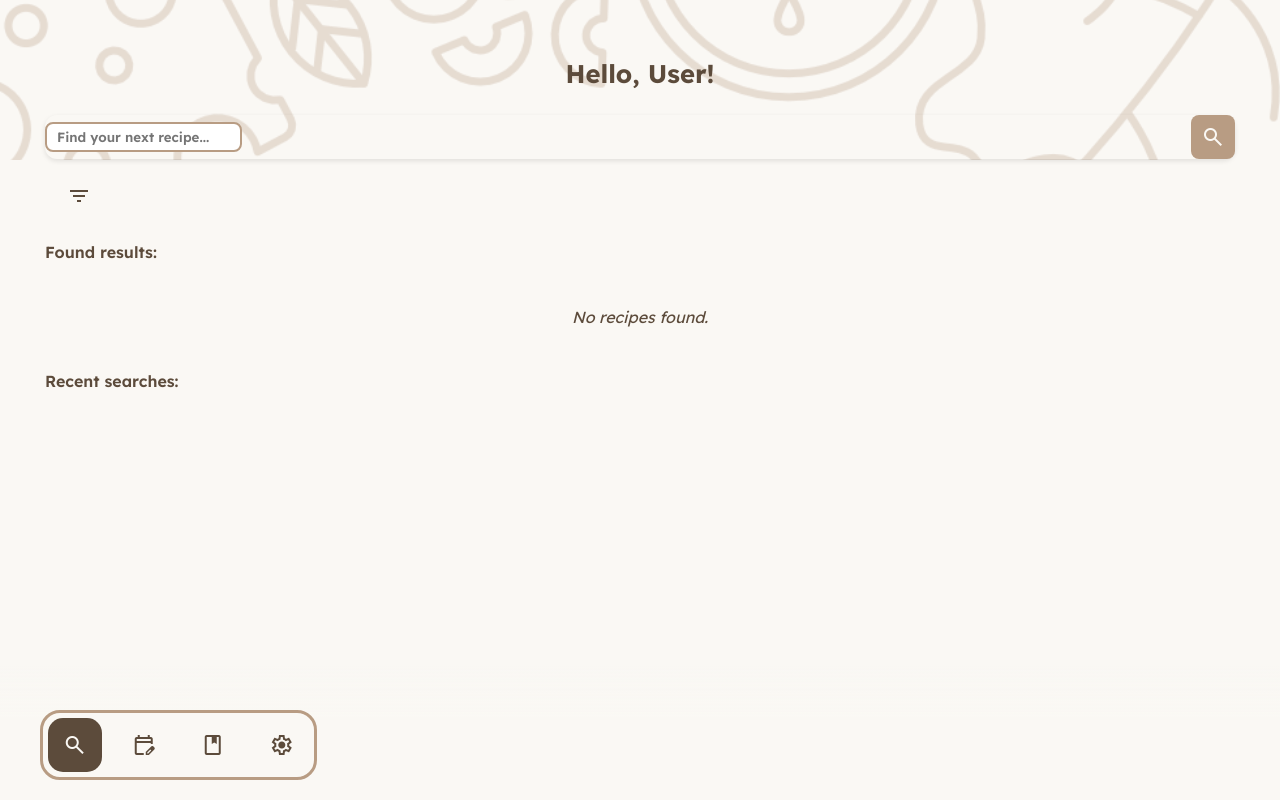
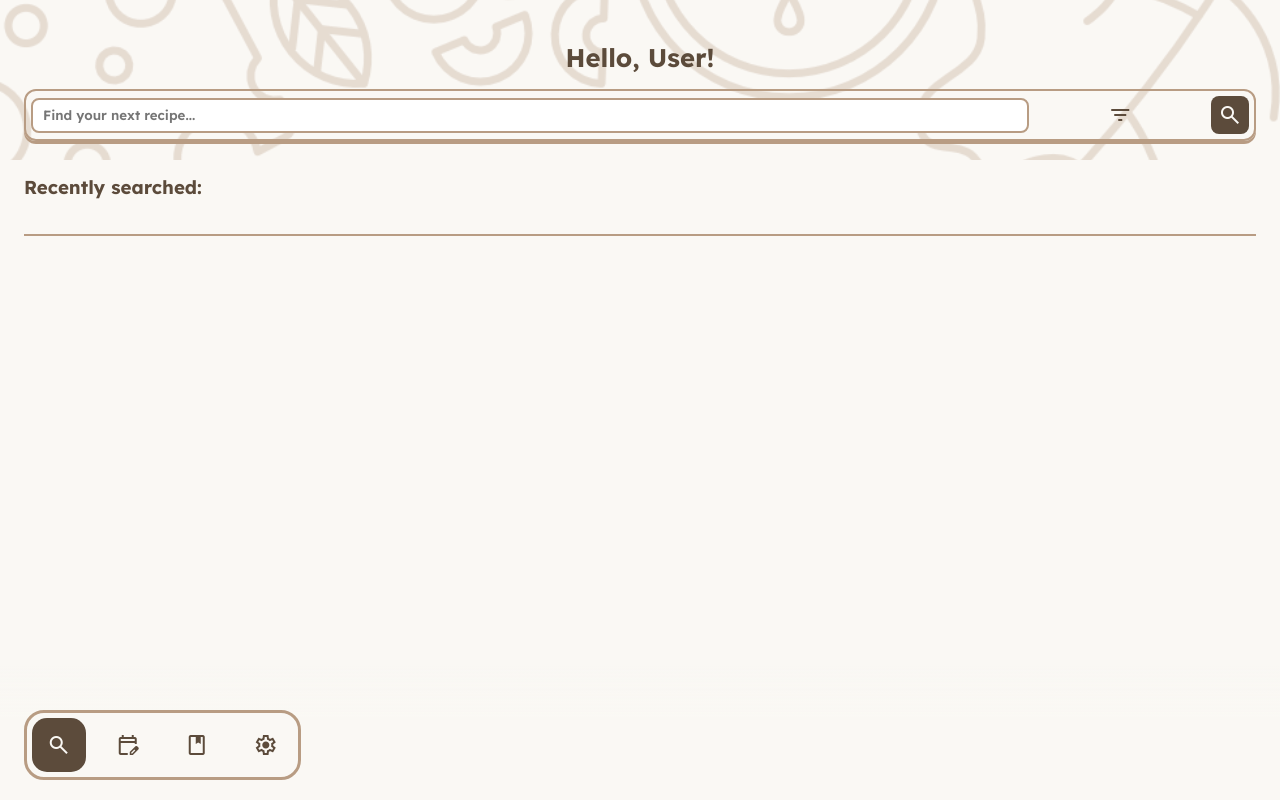
Before and after one commit to turbonobsin/MealPlanningApp, a Vue app: page /favorites in a window 1280 px wide. Built offline with nearby package versions, Linux system fonts and the light colour scheme.

Commit message:
Home Update

```diff
--- a/src/assets/layout.css
+++ b/src/assets/layout.css
@@ -21,6 +21,10 @@
 
 .gap10{
   gap: 10px !important;
+}
+
+.gap5{
+  gap: 5px;
 }
 
 .h-center{
--- a/src/assets/main.css
+++ b/src/assets/main.css
@@ -5,7 +5,7 @@
     max-width: 1280px;
     margin: 0 auto;
     /* margin: 0; */
-    padding: 2rem;
+    padding: 1rem;
     font-weight: normal;
 
     /* display:grid; */
@@ -125,6 +125,10 @@ button:active {
     color: var(--red) !important;
 }
 
+.color-text {
+    color: var(--main-color);
+}
+
 .profile-icon {
     height: 40px;
     aspect-ratio: 1;
@@ -170,13 +174,15 @@ button:active {
 .scroll {
     border-radius: 10px;
     overflow: scroll;
-    padding: 10px 0px;
+    padding: 10px;
+    margin: -10px;
 }
 
 .scroll-main{
     border-radius: 10px;
     overflow: scroll;
-    padding: 10px 5px 10vh 5px;
+    padding: 10px 10px 10vh 10px;
+    margin: 0px -10px;
     max-height: 65vh;
     /* so that the content fades away more */
     /* min-height: calc(100vh - 240px); */
@@ -208,7 +214,7 @@ button:active {
     }
 
     100% {
-        opacity: .8;
+        opacity: 1;
     }
 }
 
--- a/src/components/calendar/AddRecipeToCalMenu.vue
+++ b/src/components/calendar/AddRecipeToCalMenu.vue
@@ -55,7 +55,7 @@ onMounted(()=>{
     <div class="pop-window vertical">
         <h3>Add Recipe to Calendar</h3>
         <!-- <label for="recipe-title">Recipe</label> -->
-        <div class="flex space-before space-after">
+        <div class="flex spread gap10 space-before space-after">
             <span class="recipe-title smaller">
                 {{ recipe.title }}
             </span>
@@ -100,6 +100,7 @@ onMounted(()=>{
 
 .recipe-title{
     margin-right: 10px;
+    margin-top: 5px;
 }
 
 label{
--- a/src/views/HomeView.vue
+++ b/src/views/HomeView.vue
@@ -13,6 +13,7 @@ const maxTime = ref("");
 const excludedFoods = ref("");
 const intolerances = ref([]);
 let recipeSearchLength = ref("");
+const showResults = ref(false);
 
 const profilesStore = useProfilesStore();
 const calendarStore = useCalendarStore();
@@ -23,6 +24,7 @@ let checkboxValue;
 
 //Modal
 const modal = ref(null)
+let filtersApplied = ref(false);
 
 function cancel() {
   modal.value.close()
@@ -30,6 +32,7 @@ function cancel() {
 
 function save(e) {
 	RecipeSearch(searchTerm.value, maxTime.value, excludedFoods.value, intolerances.value)
+	filtersApplied.value = true;
 	modal.value.close(e)
 }
 
@@ -77,6 +80,7 @@ async function RecipeSearch(searchTerm, maxTime, excludedFoods, intolerances) {
 		let data = await response.json()
 		console.log(data)
 		items.value = data.results;
+		showResults.value = true;
 		recipeSearchLength = data.results.length;
 		console.log(recipeSearchLength)
 
@@ -112,39 +116,76 @@ function addToCalendar(recipe) {
 const addToCalendarMenuOpen = ref(false);
 const addToCalendarRecipe = ref();
 
+function displayName(s) {
+    if (s.length > 40){
+        return s.slice(0, 40) + "..."
+    }
+    else return s
+}
+
 </script>
 
 
 <template>
 	<h1 class="page-title">Hello, User!</h1>
-	<main class="scroll-main">
-
-		<div class="search-bar h-center full-width space-after spread">
-			<input class="text-input" type="text" placeholder="Find your next recipe..." v-model="searchTerm" />
-			<button class="material-symbols-outlined medium-button search-button" @click="RecipeSearch(searchTerm, maxTime, excludedFoods, intolerances)">search</button>
+	<main>
+		<div class="search-bar h-center space-after spread">
+			<input class="text-input" type="text" placeholder="Find your next recipe..." v-model="searchTerm" @keypress.enter="RecipeSearch(searchTerm, maxTime, excludedFoods, intolerances)"/>
+			<button :class="{'material-symbols-outlined': true, 'search-button': true, 'color-button': filtersApplied}" @click="modal.open()">filter_list</button>
+			<button class="material-symbols-outlined search-button dark-button" @click="RecipeSearch(searchTerm, maxTime, excludedFoods, intolerances)">search</button>
 		</div>
-
-		<button class="material-symbols-outlined" @click="modal.open()">filter_list</button>
-
 
 		<AddRecipeToCalMenu v-if="addToCalendarMenuOpen" v-model="addToCalendarMenuOpen" :recipe="addToCalendarRecipe" :date="new Date()"></AddRecipeToCalMenu>
 
-		<h2 class="results-heading">Found results:</h2>
-
-		<div v-if="items.length === 0" class="no-results">
-			No recipes found.
-		</div>
-
-		<div v-for="item in items" :key="item.id" class="recipe-result-card">
-			<div class="recipe-image">
-				<img :src="item.image" alt="Recipe Image" />
+		<div class="scroll">
+			<div v-if="showResults">
+				<div class="h-center spread" style="padding: 0px 15px; margin-top: -5px">
+					<h3>Found results:</h3>
+					<span class="material-symbols-outlined" style="font-weight: 700" @click="showResults = false">close</span>
+				</div>
+				<div v-if="items.length === 0" class="no-results">
+					No recipes found.
+				</div>
+				<div class="vertical result-list">
+					<div v-for="item in items" :key="item.id" class="recipe-result-card">
+						<img class="recipe-image" :src="item.image" alt="Recipe Image" />
+						<div class="spread full-width gap10" style="padding: 10px 10px 10px 0px">
+							<div class="vertical spread gap5">
+								<span class="recipe-name">{{ displayName(item.title) }}</span>
+								<span class="small color-text h-center space-after gap5"><span class="material-symbols-outlined medium">nest_clock_farsight_analog</span>N/A  |  N/A Cal.</span>
+								<RouterLink :to="`/details/${item.id}`" class="see-full">See full recipe &gt;</RouterLink>
+							</div>
+							<div class="vertical spread">
+								<span @click="addToFavorites(item)" role="button" :class="['material-symbols-outlined',{fill:profilesStore.isFavorited(item.id)}]">bookmark</span>
+								<span @click="addToCalendar(item)" role="button" class="material-symbols-outlined">add</span>
+							</div>
+						</div>
+					</div>
+				</div>
 			</div>
 
-			<div class="recipe-info">
-				<div class="recipe-header">
-					<h3 class="recipe-name">{{ item.title }}</h3>
+			<h3 class="space-after">Recently searched:</h3>
+			<div class="vertical result-list">
+			<div v-for="item in profilesStore.currentProfile.recentSearches" :key="item.id" class="recipe-result-card">
+				<img class="recipe-image" :src="item.image" alt="Recipe Image" />
+				<div class="spread full-width gap10" style="padding: 10px 10px 10px 0px">
+					<div class="vertical spread gap5">
+						<span class="recipe-name">{{ displayName(item.title) }}</span>
+						<span class="small color-text h-center space-after gap5"><span class="material-symbols-outlined medium">nest_clock_farsight_analog</span>N/A  |  N/A Cal.</span>
+						<RouterLink :to="`/details/${item.id}`" class="see-full">See full recipe &gt;</RouterLink>
+					</div>
+					<div class="vertical spread">
+						<span @click="addToFavorites(item)" role="button" :class="['material-symbols-outlined',{fill:profilesStore.isFavorited(item.id)}]">bookmark</span>
+						<span @click="addToCalendar(item)" role="button" class="material-symbols-outlined">add</span>
+					</div>
 				</div>
+			</div>
 
+				<!-- <div class="recipe-info">
+					<div class="recipe-header">
+						<h3 class="recipe-name">{{ item.title }}</h3>
+					</div>
+				</div>
 				<div class="recipe-actions">
 					<button @click="addToFavorites(item)" class="icon-btn">
 						<span :class="['material-symbols-outlined',{fill:profilesStore.isFavorited(item.id)}]">bookmark</span>
@@ -152,39 +193,12 @@ const addToCalendarRecipe = ref();
 					<button @click="addToCalendar(item)" class="icon-btn">
 						<span class="material-symbols-outlined">add</span>
 					</button>
-				</div>
+				</div> -->
+
+				<!-- <RouterLink :to="`/details/${item.id}`" class="see-full">
+					See full recipe &gt;
+				</RouterLink> -->
 			</div>
-
-			<RouterLink :to="`/details/${item.id}`" class="see-full">
-				See full recipe &gt;
-			</RouterLink>
-		</div>
-
-		<br>
-		<h2 class="results-heading">Recent searches:</h2>
-		<div v-for="item in profilesStore.currentProfile.recentSearches" :key="item.id" class="recipe-result-card">
-			<div class="recipe-image">
-				<img :src="item.image" alt="Recipe Image" />
-			</div>
-
-			<div class="recipe-info">
-				<div class="recipe-header">
-					<h3 class="recipe-name">{{ item.title }}</h3>
-				</div>
-
-				<div class="recipe-actions">
-					<button @click="addToFavorites(item)" class="icon-btn">
-						<span :class="['material-symbols-outlined',{fill:profilesStore.isFavorited(item.id)}]">bookmark</span>
-					</button>
-					<button @click="addToCalendar(item)" class="icon-btn">
-						<span class="material-symbols-outlined">add</span>
-					</button>
-				</div>
-			</div>
-
-			<RouterLink :to="`/details/${item.id}`" class="see-full">
-				See full recipe &gt;
-			</RouterLink>
 		</div>
 
 		<Modal ref="modal">
@@ -249,13 +263,6 @@ const addToCalendarRecipe = ref();
 
 <style scoped>
 
-/* .search-results-page { */
-	/* background-color: var(--light); */
-	/* min-height: 100vh; */
-	/* padding: 1.2rem; */
-	/* min-height: calc(100vh - 170px); */
-/* } */
-
 .page-title {
 	text-align: center;
 	font-size: 1.6rem;
@@ -265,56 +272,63 @@ const addToCalendarRecipe = ref();
 }
 
 .search-bar {
-	/* display: flex; */
-	/* justify-content: space-between; */
-	/* align-items: center; */
-	/* background: var(--light); */
+	padding: 5px;
 	gap: 10px;
 	border-radius: 12px;
-	box-shadow: 0 2px 5px rgba(0, 0, 0, 0.1);
-	/* padding: 0.4rem 0.8rem; */
+	border: 2px solid var(--medium);
+	box-shadow: 0 3px 0px 0px var(--medium);
 }
 
 .text-input{
-	height: 100%;
+	display: inline-block;
+	width: 80%;
 }
 
 .search-button{
-	padding: 10px;
-	/* aspect-ratio: 1; */
+	padding: 7px;
 }
 
-.filter-button {
+.scroll{
+	overflow: scroll;
+	padding: 10px;
+	margin: -10px;
+	max-height: 70vh;
+}
+
+.result-list {
+	gap: 10px;
+	padding-bottom: 20px;
+	margin-bottom: 30px;
+	border-bottom: 2px solid var(--medium);
+	animation: fade-in 1s cubic-bezier(0.175, 0.885, 0.32, 1.275);
+}
+
+/* .filter-button {
 	/* border: none; */
 	/* background: var(--dark); */
 	/* color: var(--light); */
 	/* border-radius: 8px; */
 	/* padding: 0.4rem 0.6rem; */
-	aspect-ratio: 1;
+	/* aspect-ratio: 1;
 	cursor: pointer;
 	transition: background 0.2s ease;
-}
+} */
+
 /*
 .filter-btn:hover {
 	background: var(--dark);
 } */
 
-.results-heading {
-	font-size: 1rem;
-	font-weight: 600;
-	margin: 1.5rem 0 0.8rem 0;
-	color: var(--dark);
-}
-
 .recipe-result-card {
+	display: flex;
+	gap: 10px;
 	background-color: var(--light);
-	border-radius: 16px;
-	box-shadow: 0 3px 6px rgba(0, 0, 0, 0.08);
-	padding: 1rem;
-	margin-bottom: 1rem;
-	display: flex;
-	flex-direction: column;
-	gap: 0.7rem;
+	border-radius: 10px;
+	overflow: hidden;
+	border: 3px solid var(--main-color);
+	box-shadow: 0 4px 0px var(--main-color);
+	/* padding: 10px; */
+	/* height: 100px; */
 }
 
 .recipe-image {
@@ -323,52 +337,24 @@ const addToCalendarRecipe = ref();
 			var(--light) 10px,
 			var(--medium) 10px,
 			var(--light) 20px);
-	border-radius: 12px;
-	height: 90px;
-	display: flex;
-	align-items: center;
-	justify-content: center;
-	overflow: hidden;
+	width: 30%;
+	object-fit: cover;
 }
 
-.recipe-image img {
-	width: 100%;
-	height: 100%;
-	object-fit: cover;
-	border-radius: 12px;
-}
-
-.recipe-info {
-	display: flex;
-	justify-content: space-between;
-	align-items: flex-start;
-}
-
-.recipe-header {
-	flex: 1;
-	color: var(--dark);
-}
 
 .recipe-name {
 	font-weight: 600;
-	font-size: 1.05rem;
-	color: var(--dark);
-	margin-bottom: 0.3rem;
-}
-
-.recipe-actions {
-	display: flex;
-	flex-direction: column;
-	gap: 0.4rem;
-	margin-left: 0.5rem;
+	margin-right: 10px;
+	font-size: smaller;
+	width: 100%;
 }
 
 .icon-btn {
-	background: var(--light);
-	border: none;
-	border-radius: 8px;
-	padding: 0.3rem;
-	cursor: pointer;
+	/* background: var(--light); */
+	/* border: none; */
+	/* border-radius: 8px; */
+	/* padding: 0.3rem; */
+	/* cursor: pointer; */
 	transition: background 0.2s ease;
 }
 
@@ -378,11 +364,9 @@ const addToCalendarRecipe = ref();
 
 /* Link */
 .see-full {
-	text-align: right;
-	font-size: 0.9rem;
+	text-decoration: none;
 	color: var(--dark);
-	text-decoration: none;
-	font-weight: 500;
+	font-size: small;
 }
 
 .see-full:hover {
```
Also changed, not shown: changelogs/amir.md (+8 -0 lines), src/components/FavoriteRecipe.vue (+5 -4 lines), src/views/FavoritesView.vue (+15 -9 lines).
